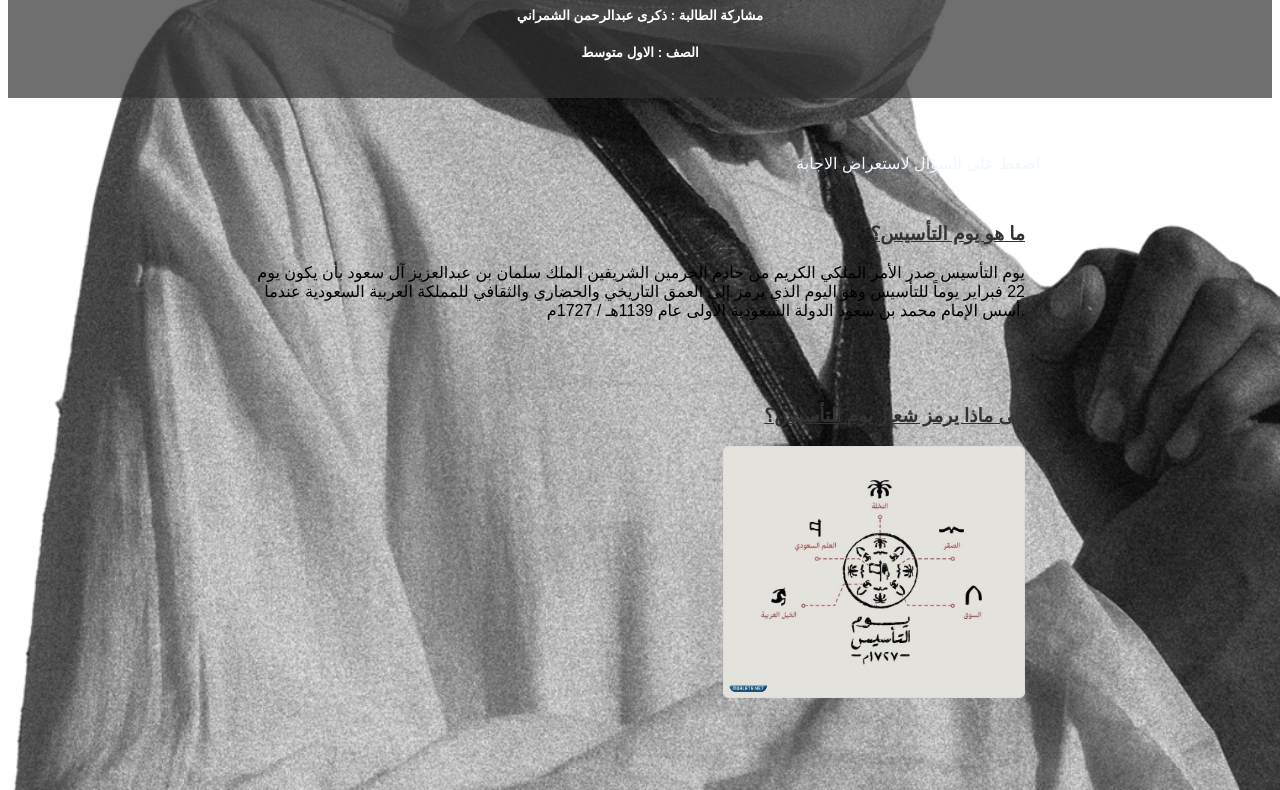
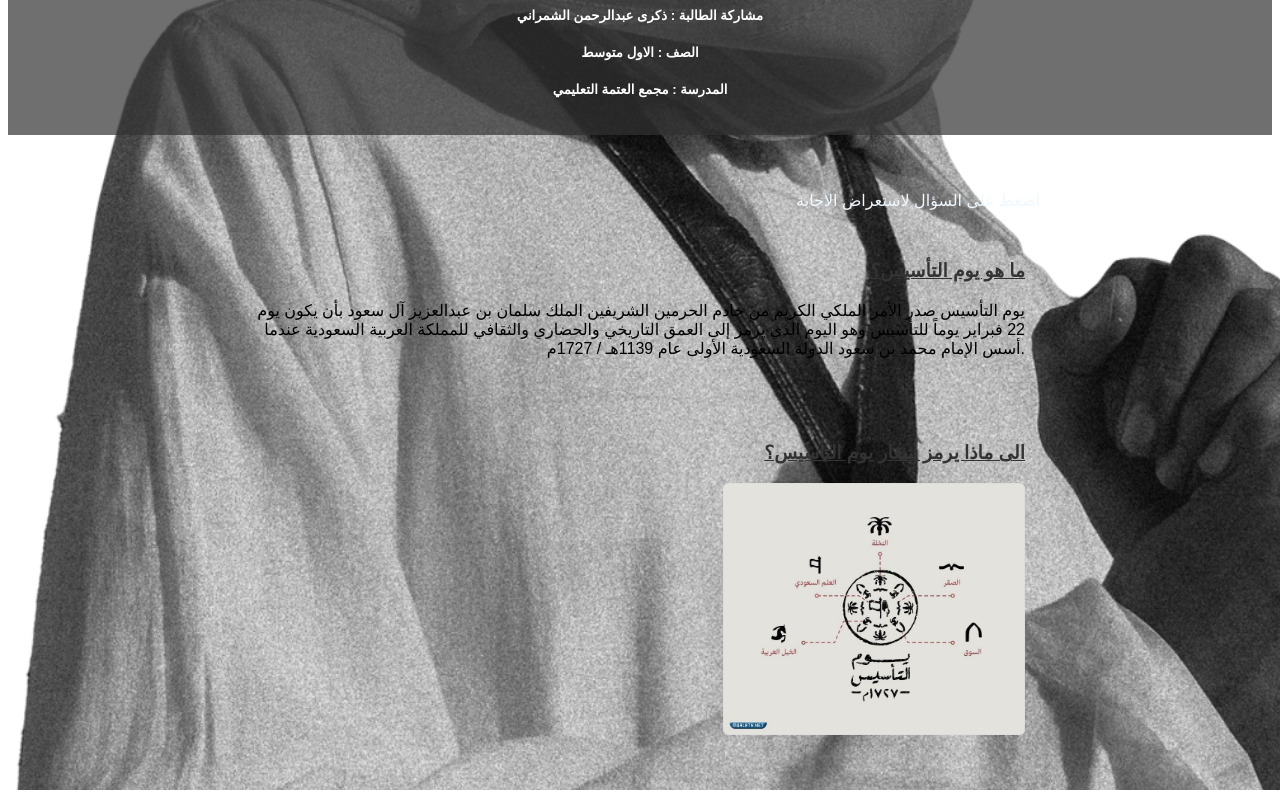
Before and after one commit to RubaAlshamrani/-, a plain HTML site: page index.html in a window 1280 px wide. Shown: the part 98-888 px from the top of the page. Drawn offline with Linux system fonts and the light colour scheme.

Commit message:
Update index.html

```diff
--- a/index.html
+++ b/index.html
@@ -18,6 +18,7 @@
         <h1>يوم التأسيس السعودي</h1>
         <h5>مشاركة الطالبة : ذكرى عبدالرحمن الشمراني </h5>
                 <h5>الصف  : الاول متوسط </h5>
+                <h5>المدرسة  : مجمع العتمة التعليمي  </h5>
 
 
     </header>
```
